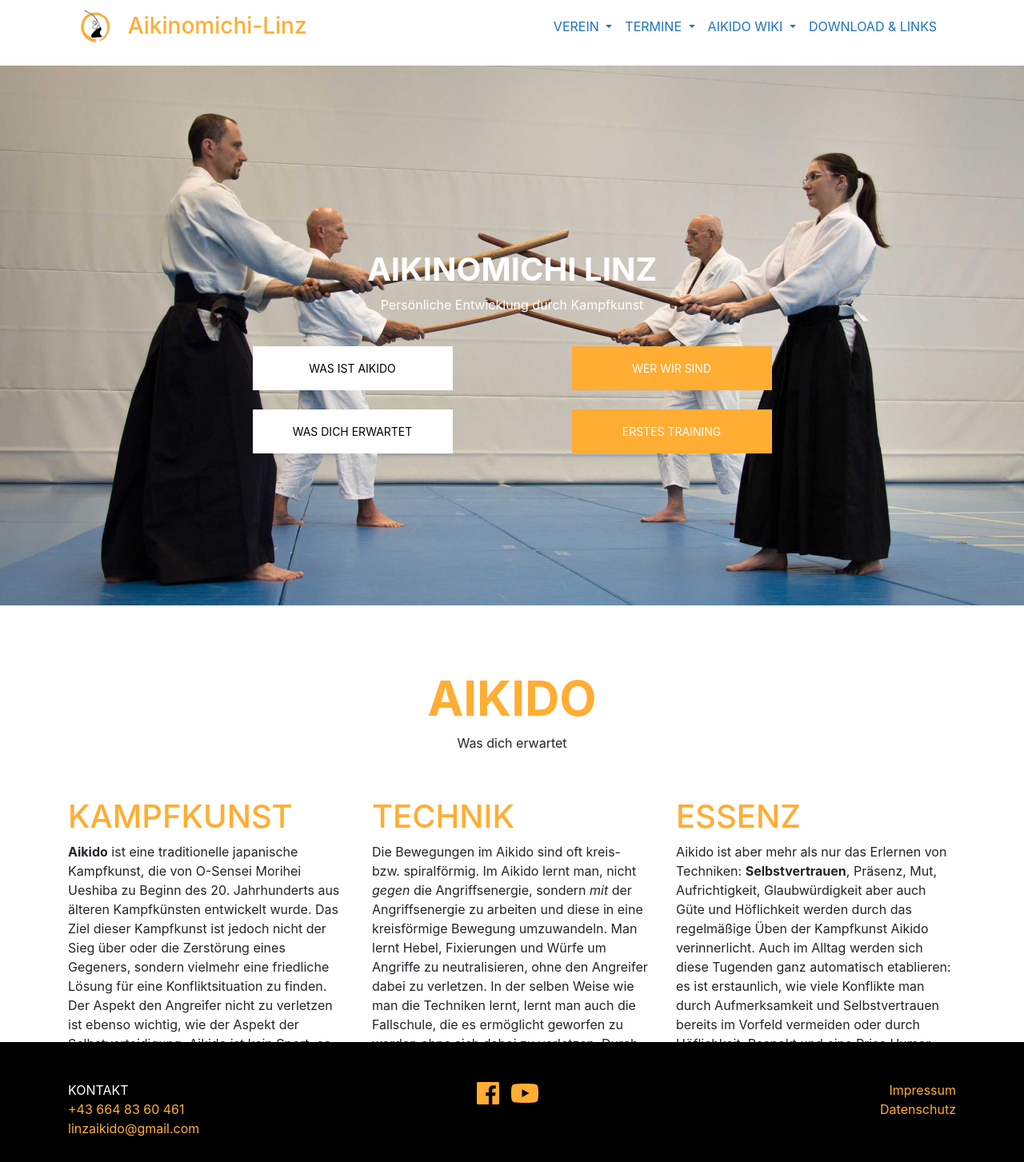
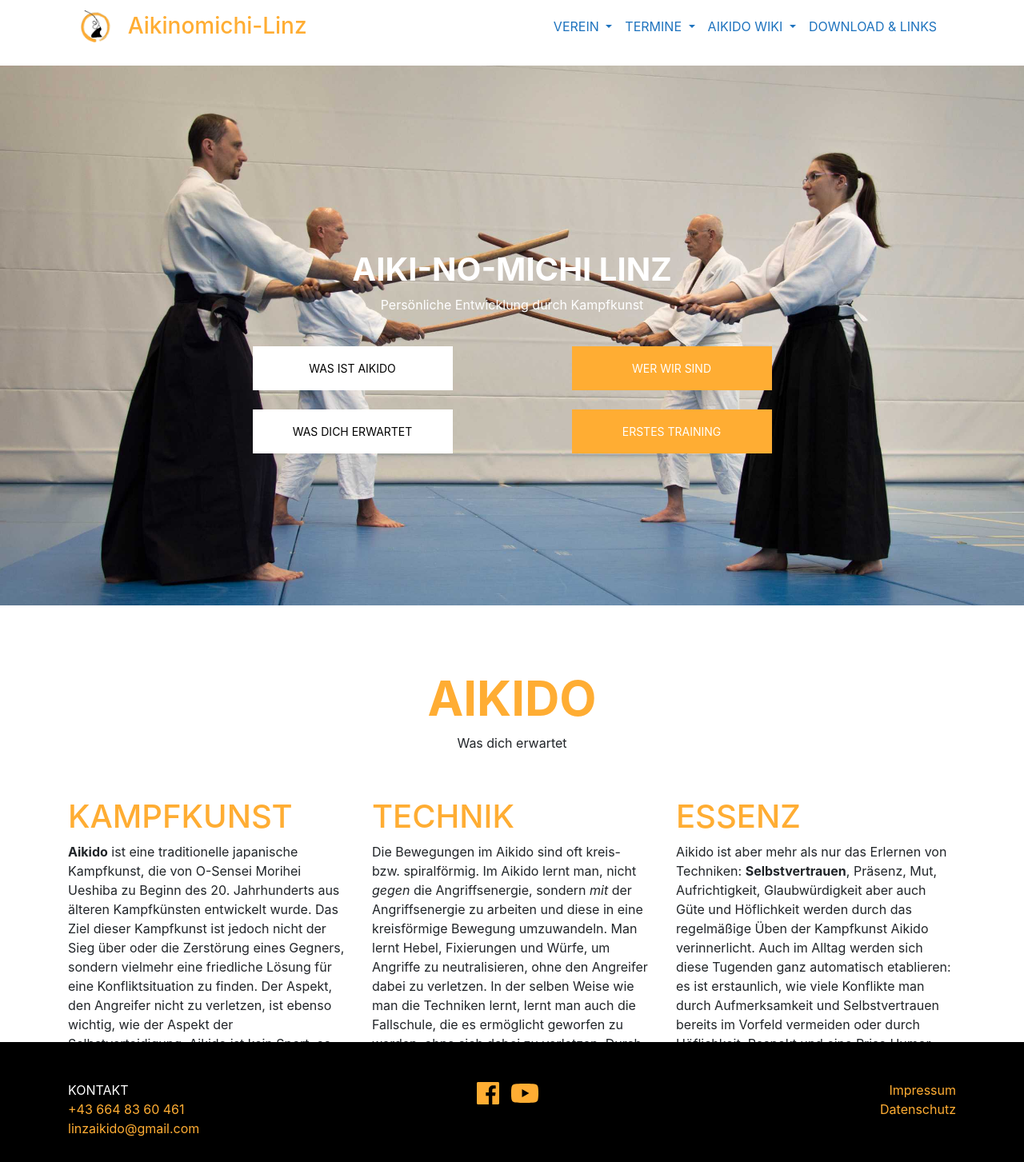
Before and after one commit to TWachs/aikinomichi-linz, a Jekyll site: the page built from index.md, in a window 1280 px wide. Shown: the whole page at 80% size. Built offline with Jekyll 4.4.1, drawn with Linux system fonts in a browser that asks for light colours; nearby versions of some CDN libraries.

Commit message:
Update index.md
proofreading Christine

```diff
--- a/index.md
+++ b/index.md
@@ -5,7 +5,7 @@
  <!-- Slideshow container -->
 <div class="slideshow-container" id="slider">
   <div class="centered">
-        <h1>Aikinomichi Linz</h1>
+        <h1>Aiki-no-michi Linz</h1>
         <p>Persönliche Entwicklung durch Kampfkunst</p>
         <div class="row">
             <div class="col">
@@ -33,15 +33,15 @@
 <div class="row">
 <div class="col" markdown="1">
 # Kampfkunst
-**Aikido** ist eine traditionelle japanische Kampfkunst, die von O-Sensei Morihei Ueshiba zu Beginn des 20. Jahrhunderts aus älteren Kampfkünsten entwickelt wurde. Das Ziel dieser Kampfkunst ist jedoch nicht der Sieg über oder die Zerstörung eines Gegeners, sondern vielmehr eine friedliche Lösung für eine Konfliktsituation zu finden. Der Aspekt den Angreifer nicht zu verletzen ist ebenso wichtig, wie der Aspekt der Selbstverteidigung. Aikido ist kein Sport, es gibt daher auch keinen sportlichen Wettkampf – ein Aspekt der in der heutigen Zeit, in der man z. B. im Berufsleben gezwungen ist immer schneller und besser zu werden, zur Entschleunigung beiträgt.
+**Aikido** ist eine traditionelle japanische Kampfkunst, die von O-Sensei Morihei Ueshiba zu Beginn des 20. Jahrhunderts aus älteren Kampfkünsten entwickelt wurde. Das Ziel dieser Kampfkunst ist jedoch nicht der Sieg über oder die Zerstörung eines Gegners, sondern vielmehr eine friedliche Lösung für eine Konfliktsituation zu finden. Der Aspekt, den Angreifer nicht zu verletzen, ist ebenso wichtig, wie der Aspekt der Selbstverteidigung. Aikido ist kein Sport, es gibt daher auch keinen sportlichen Wettkampf – ein Aspekt der in der heutigen Zeit, in der man z. B. im Berufsleben gezwungen ist immer schneller und besser zu werden, zur Entschleunigung beiträgt.
 </div>
 <div class="col" markdown="1">
 # Technik
-Die Bewegungen im Aikido sind oft kreis- bzw. spiralförmig. Im Aikido lernt man, nicht _gegen_ die Angriffsenergie, sondern _mit_ der Angriffsenergie zu arbeiten und diese in eine kreisförmige Bewegung umzuwandeln. Man lernt Hebel, Fixierungen und Würfe um Angriffe zu neutralisieren, ohne den Angreifer dabei zu verletzen. In der selben Weise wie man die Techniken lernt, lernt man auch die Fallschule, die es ermöglicht geworfen zu werden ohne sich dabei zu verletzen. Durch kontinuierliches und **kooperatives Training** verbessert man seine Technik, ohne dass es dabei einen Sieger oder einen Verlierer gibt: die persönliche Entwicklung steht im Vordergrund!
+Die Bewegungen im Aikido sind oft kreis- bzw. spiralförmig. Im Aikido lernt man, nicht _gegen_ die Angriffsenergie, sondern _mit_ der Angriffsenergie zu arbeiten und diese in eine kreisförmige Bewegung umzuwandeln. Man lernt Hebel, Fixierungen und Würfe, um Angriffe zu neutralisieren, ohne den Angreifer dabei zu verletzen. In der selben Weise wie man die Techniken lernt, lernt man auch die Fallschule, die es ermöglicht geworfen zu werden, ohne sich dabei zu verletzen. Durch kontinuierliches und **kooperatives Training** verbessert man seine Technik, ohne dass es dabei einen Sieger oder einen Verlierer gibt: die persönliche Entwicklung steht im Vordergrund!
 </div>
 <div class="col" markdown="1">
 # Essenz
-Aikido ist aber mehr als nur das Erlernen von Techniken: **Selbstvertrauen**, Präsenz, Mut, Aufrichtigkeit, Glaubwürdigkeit aber auch Güte und Höflichkeit werden durch das regelmäßige Üben der Kampfkunst  Aikido verinnerlicht.  Auch im Alltag werden sich diese Tugenden ganz automatisch etablieren: es ist erstaunlich, wie viele Konflikte man durch Aufmerksamkeit und Selbstvertrauen bereits im Vorfeld vermeiden oder durch Höflichkeit, Respekt und eine Prise Humor gewaltlos lösen kann. Als traditionelle japanische Kampfkunst verbindet Aikido einen aufmerksamen Geist und eine effektive Technik mit Respekt und Höflichkeit bei einem fürsorglichen Umgang miteinander.
+Aikido ist aber mehr als nur das Erlernen von Techniken: **Selbstvertrauen**, Präsenz, Mut, Aufrichtigkeit, Glaubwürdigkeit aber auch Güte und Höflichkeit werden durch das regelmäßige Üben der Kampfkunst  Aikido verinnerlicht.  Auch im Alltag werden sich diese Tugenden ganz automatisch etablieren: es ist erstaunlich, wie viele Konflikte man durch Aufmerksamkeit und Selbstvertrauen bereits im Vorfeld vermeiden oder durch Höflichkeit, Respekt und eine Prise Humor gewaltlos lösen kann. Als traditionelle japanische Kampfkunst verbindet Aikido einen aufmerksamen Geist und eine effektive Technik mit Respekt und Höflichkeit und einem fürsorglichen Umgang miteinander.
 </div>
 </div>
 <script>
```
